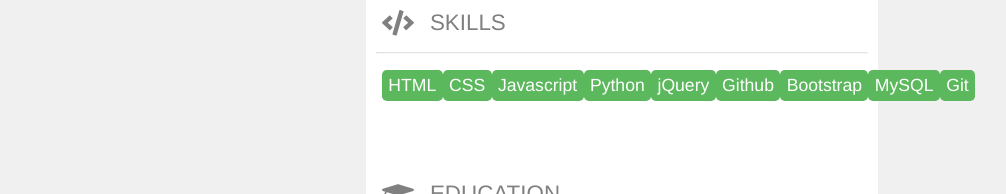
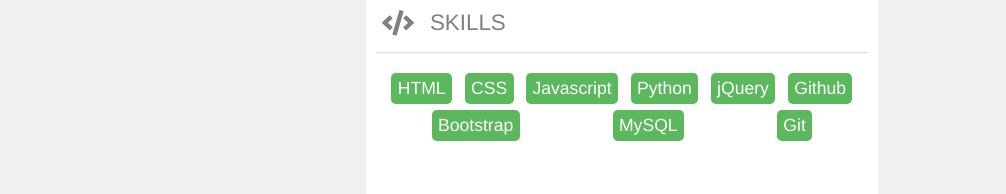
Before and after one commit to ibrahimalsaif-tuwaiq/W04D02-resume, a React (Create React App) app: page / in a window 1280 px wide. Shown: the part 578-772 px from the top of the page, without its empty margins (185-1191 px from the left). Built offline with nearby package versions, Linux system fonts and the light colour scheme.

Commit message:
fix style

```diff
--- a/src/components/SkillItem/style.css
+++ b/src/components/SkillItem/style.css
@@ -5,5 +5,6 @@
   font-size: 110%;
   text-decoration: none;
   padding: 0.3rem 0.4rem;
+  margin: 0.2rem;
   border-radius: 0.3rem;
 }
--- a/src/components/Skills/style.css
+++ b/src/components/Skills/style.css
@@ -10,5 +10,7 @@
 .skillsList {
   display: flex;
   justify-content: space-around;
+  flex-wrap: wrap;
   list-style: none;
+  margin: 0.2rem;
 }
```
